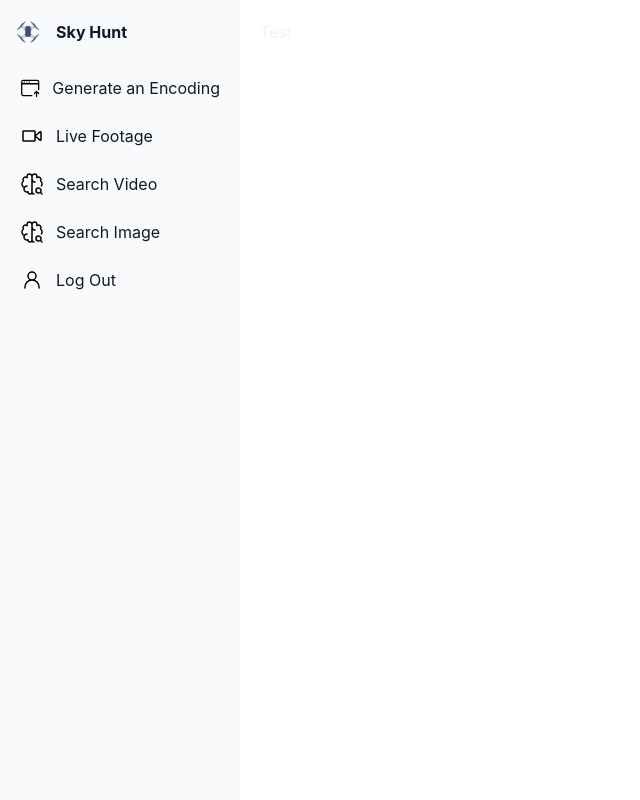
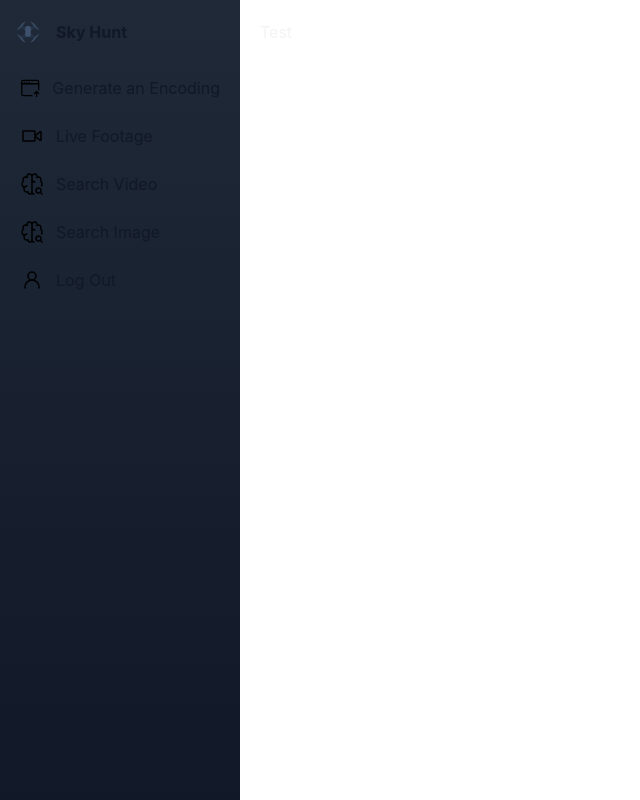
Before and after one commit to CapstoneS01/Web, a React (Vite) app in the folder client/: page /dashboard in a window 1280 px wide. Shown: the whole page, without its empty margins (0-640 px from the left). Built offline with nearby package versions, Linux system fonts and the light colour scheme.

Commit message:
Sidebar complete

```diff
--- a/client/src/components/Sidebar.tsx
+++ b/client/src/components/Sidebar.tsx
@@ -7,10 +7,10 @@
     <div>
       <aside
         id="default-sidebar"
-        className="fixed top-0 left-0 z-40 w-60 h-screen transition-transform -translate-x-full sm:translate-x-0 "
+        className="fixed top-0 left-0 z-40 w-60 h-screen transition-transform -translate-x-full sm:translate-x-0"
         aria-label="Sidebar"
       >
-        <div className="h-full px-3 py-4 overflow-y-auto bg-gray-50 dark:bg-gray-800">
+        <div className="h-full px-3 py-4 overflow-y-auto bg-gradient-to-b from-gray-800 to-gray-900">
           <ul className="space-y-2">
             <li className="pb-3">
               <a
```
